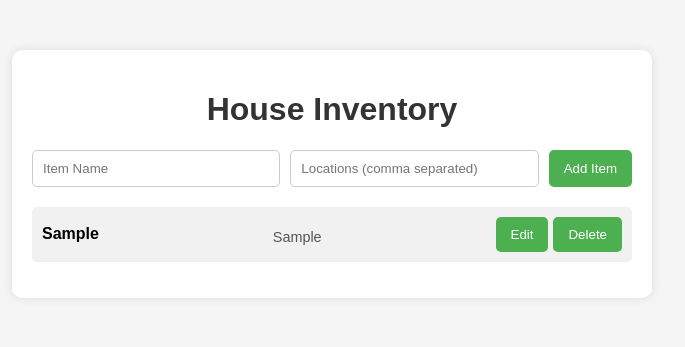
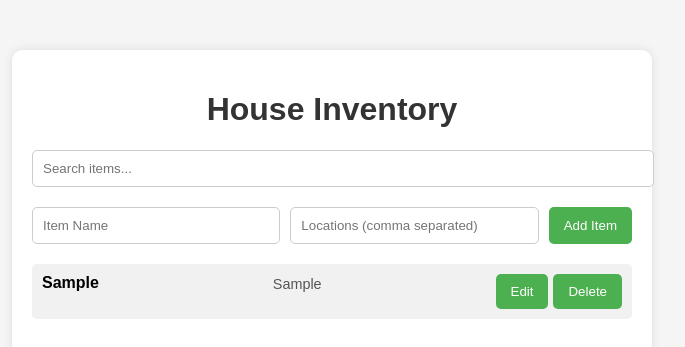
Before and after one commit to JWSchmutz/where-is, a plain HTML site: page index.html in a window 1280 px wide. Both pictures are taken after typing "Sample", "Sample" into the empty fields and a click on the button "Add Item". Shown: the whole page, without its empty margins (308-993 px from the left). Drawn offline with Linux system fonts and the light colour scheme.

Commit message:
search and alphabetical

```diff
--- a/index.html
+++ b/index.html
@@ -9,6 +9,9 @@
   <body>
     <div class="container">
       <h1>House Inventory</h1>
+
+      <input type="text" id="searchInput" placeholder="Search items..." />
+
       <form id="itemForm">
         <input type="text" id="itemName" placeholder="Item Name" required />
         <input
--- a/script.js
+++ b/script.js
@@ -2,14 +2,21 @@ const itemForm = document.getElementById("itemForm");
 const itemName = document.getElementById("itemName");
 const itemLocations = document.getElementById("itemLocations");
 const itemList = document.getElementById("itemList");
+const searchInput = document.getElementById("searchInput");
 
 // Load items from localStorage
 let items = JSON.parse(localStorage.getItem("houseItems")) || [];
 
-// Render items
-function renderItems() {
+// Render items (with optional filtering)
+function renderItems(filter = "") {
   itemList.innerHTML = "";
-  items.forEach((item, index) => {
+
+  // Sort items alphabetically by name
+  const sortedItems = [...items].sort((a, b) => a.name.localeCompare(b.name));
+
+  sortedItems.forEach((item, index) => {
+    if (!item.name.toLowerCase().includes(filter.toLowerCase())) return;
+
     const li = document.createElement("li");
 
     // Display each location on its own line
@@ -41,7 +48,6 @@ itemForm.addEventListener("submit", (e) => {
 
   if (!name || locations.length === 0) return;
 
-  // Editing
   if (itemForm.dataset.editIndex) {
     const index = itemForm.dataset.editIndex;
     items[index] = { name, locations };
@@ -52,7 +58,7 @@ itemForm.addEventListener("submit", (e) => {
 
   localStorage.setItem("houseItems", JSON.stringify(items));
   itemForm.reset();
-  renderItems();
+  renderItems(searchInput.value);
 });
 
 // Edit item
@@ -68,9 +74,14 @@ function deleteItem(index) {
   if (confirm("Are you sure you want to delete this item?")) {
     items.splice(index, 1);
     localStorage.setItem("houseItems", JSON.stringify(items));
-    renderItems();
+    renderItems(searchInput.value);
   }
 }
 
+// Search input
+searchInput.addEventListener("input", () => {
+  renderItems(searchInput.value);
+});
+
 // Initial render
 renderItems();
--- a/style.css
+++ b/style.css
@@ -19,11 +19,19 @@ h1 {
   color: #333;
 }
 
-form {
+form,
+#searchInput {
   display: flex;
   gap: 10px;
   margin-bottom: 20px;
   flex-wrap: wrap;
+}
+
+#searchInput {
+  width: 100%;
+  padding: 10px;
+  border-radius: 5px;
+  border: 1px solid #ccc;
 }
 
 input {
@@ -58,7 +66,7 @@ li {
   border-radius: 5px;
   display: flex;
   justify-content: space-between;
-  align-items: center;
+  align-items: flex-start;
   flex-wrap: wrap;
 }
 
@@ -67,9 +75,8 @@ li div {
   gap: 5px;
 }
 
-li span.locations {
-  display: block;
+li span.locations div {
+  margin-top: 2px;
   font-size: 0.9em;
   color: #555;
-  margin-top: 5px;
 }
```
